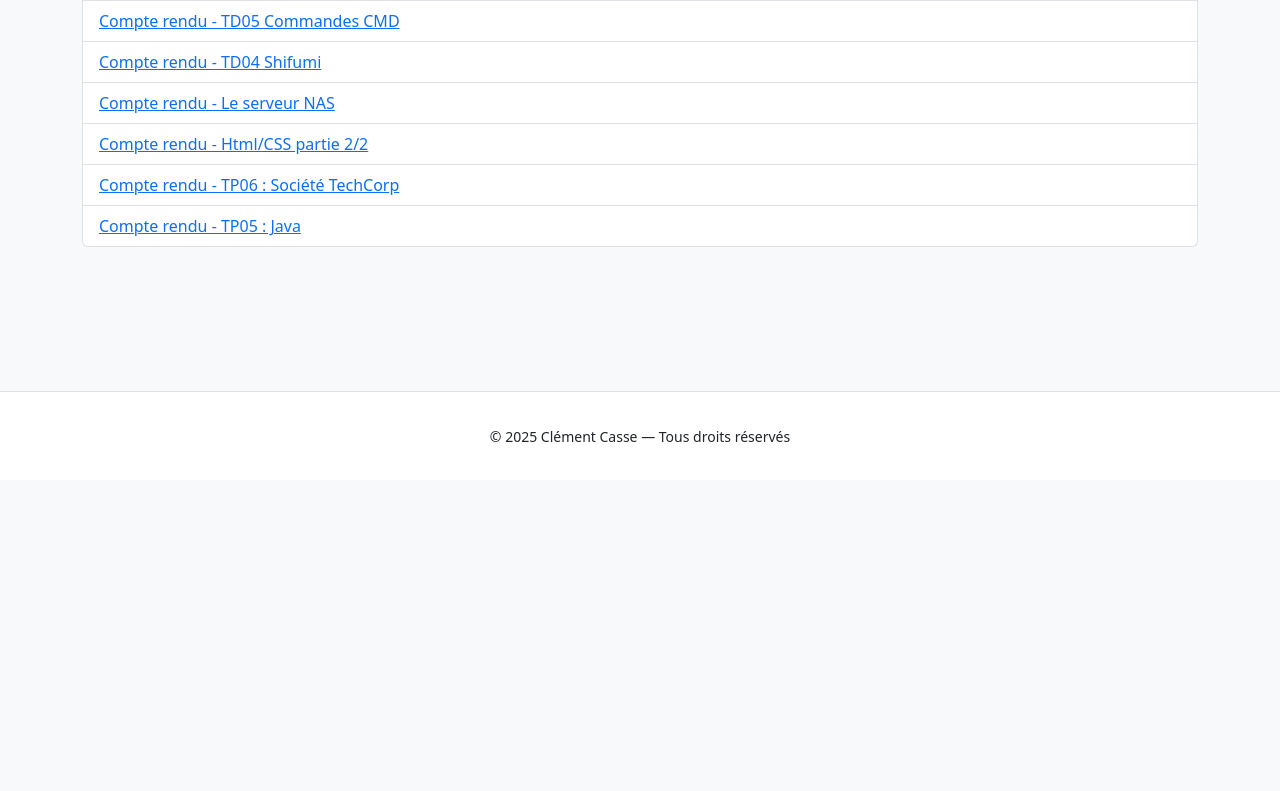
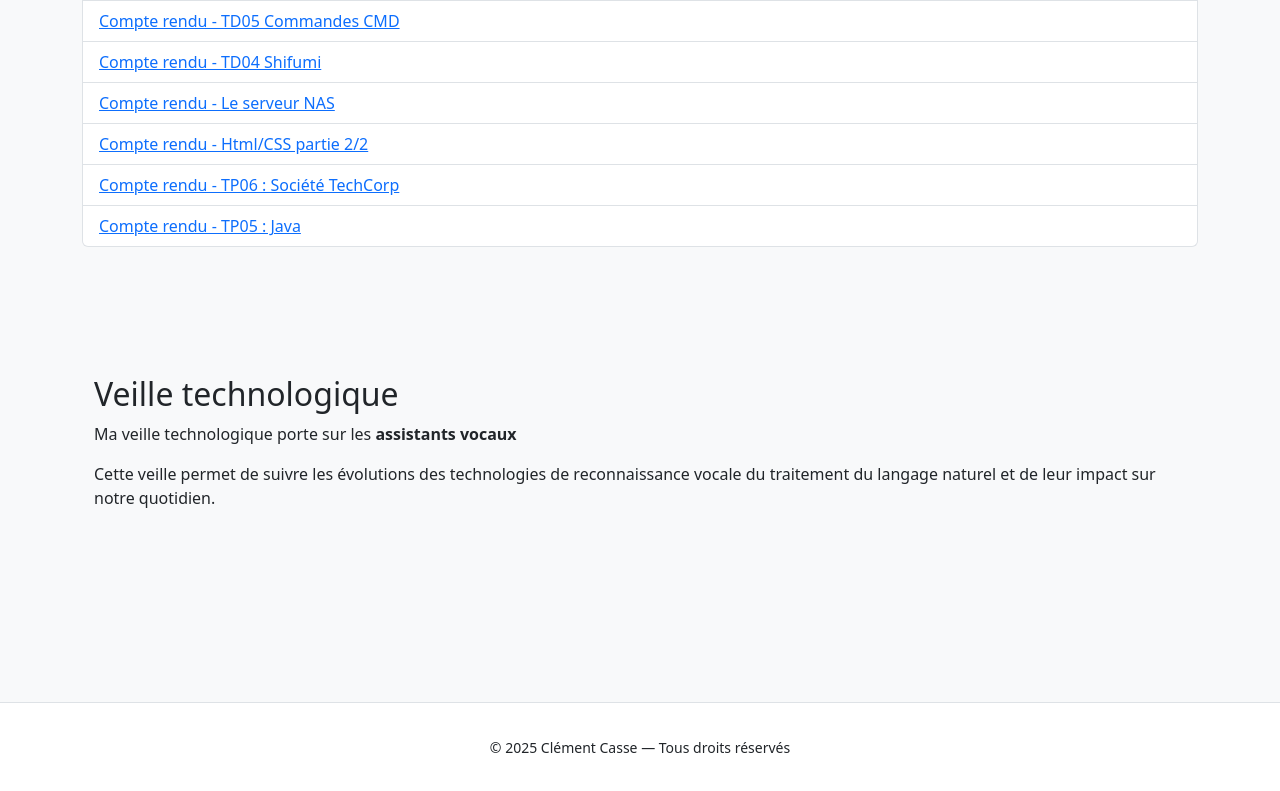
Before and after one commit to ClementNRDL/myportfolio, a plain HTML site: page Index.html in a window 1280 px wide. Shown: the part 2999-3790 px from the top of the page. Before the commit the page ends 3479 px from the top, so only its background shows below. Drawn offline with nearby package versions, Linux system fonts and the light colour scheme.

Commit message:
Update Index.html

```diff
--- a/Index.html
+++ b/Index.html
@@ -251,6 +251,19 @@
     </ul>
   </section>
 
+  <section id="veille-technologique" style="padding: 80px 0; background-color: #f8f9fa;">
+  <div class="container">
+    <h2> Veille technologique</h2>
+    <p>
+      Ma veille technologique porte sur les <strong>assistants vocaux</strong>
+    </p>
+    <p>
+      Cette veille  permet de suivre les évolutions des technologies de reconnaissance vocale
+      du traitement du langage naturel et de leur impact sur notre quotidien.
+    </p
+  </div>
+</section>
+
 </main>
 
 <!-- Footer -->
```
